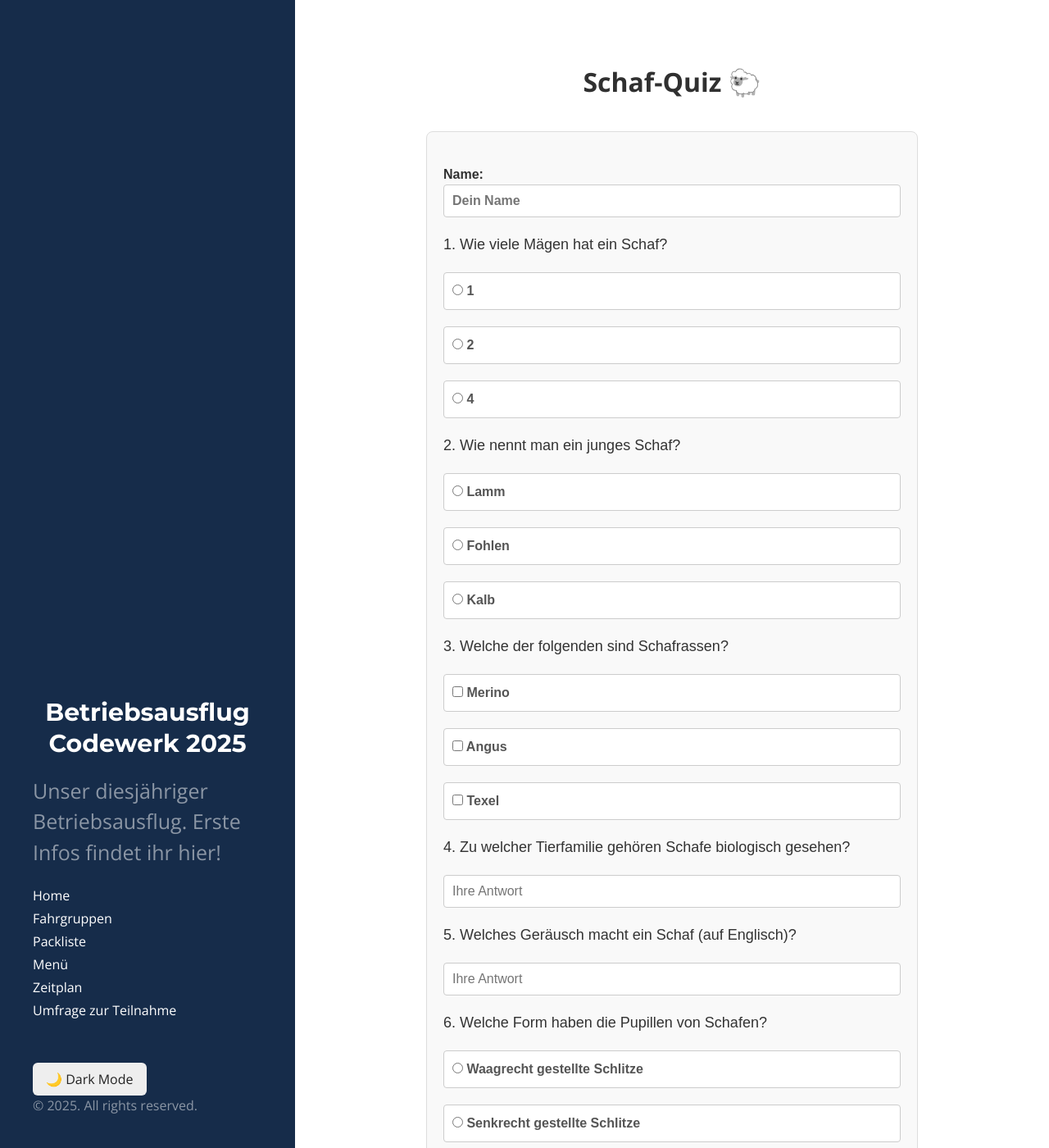
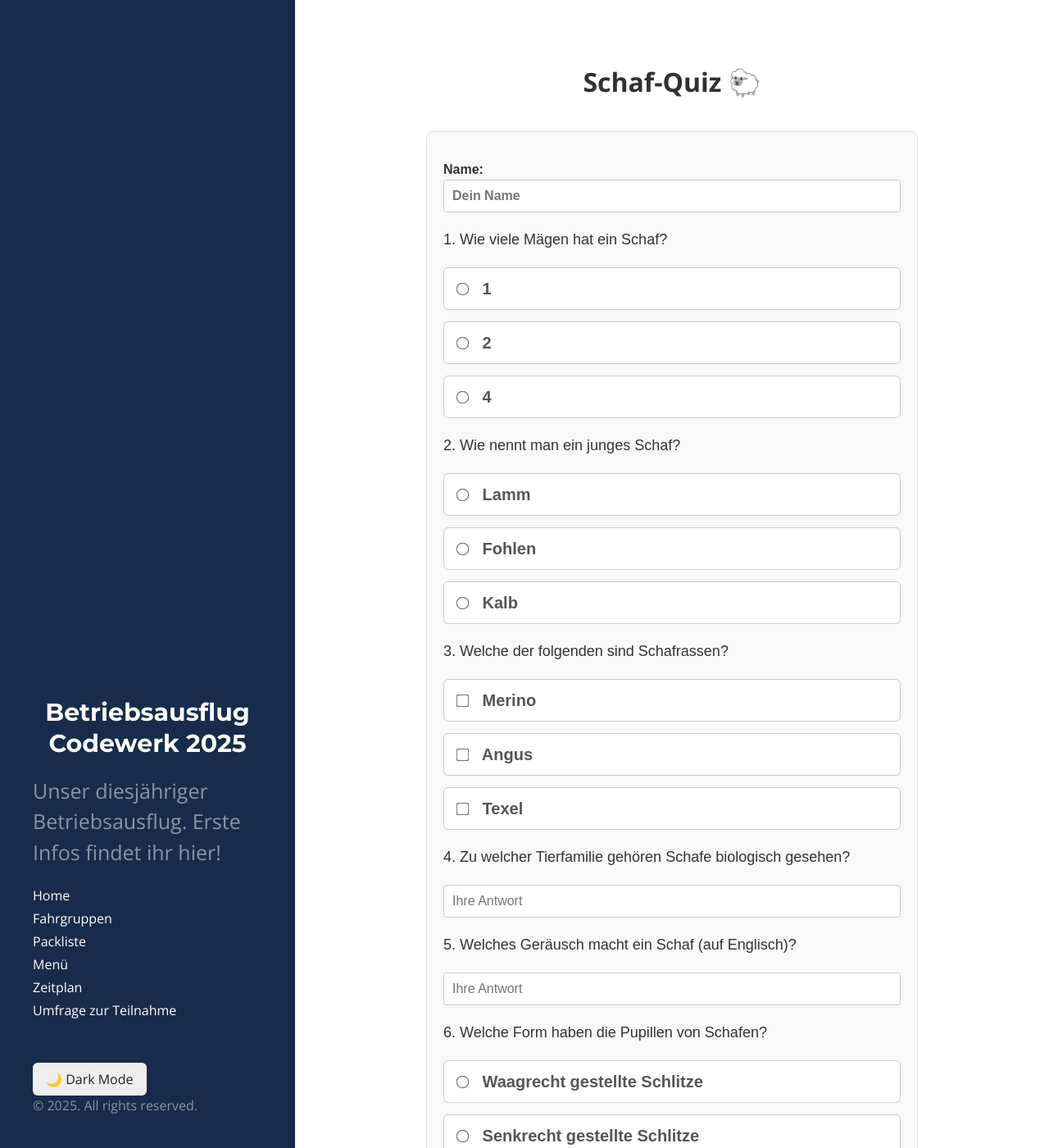
Before and after one commit to voggesbe/Betriebsausflug, a Jekyll site: the page built from pages/quiz.md, in a window 1280 px wide and 1400 px high. Shown: the whole window at 82% size. Built offline with Jekyll 4.4.1, drawn with Linux system fonts in a browser that asks for light colours; nearby versions of some CDN libraries.

Commit message:
style: update quiz style

```diff
--- a/_sass/_sheep_quiz.scss
+++ b/_sass/_sheep_quiz.scss
@@ -10,7 +10,7 @@
 
 #quiz-container label {
     display: block;
-    margin: 1rem 0 0.3rem;
+    margin: 0.7rem 0 0.3rem;
     font-weight: bold;
     color: #555;
 }
@@ -22,18 +22,31 @@
 }
 
 .answers label {
-    display: block;
-    padding: 0.5rem;
+    display: flex; /* align icon and text nicely */
+    align-items: center;
+    padding: 0.6rem 0.8rem;
     border: 1px solid #ccc;
-    border-radius: 4px;
+    border-radius: 6px;
     cursor: pointer;
     margin-bottom: 0.5rem;
     background: white;
-    transition: background-color 0.3s ease;
+    transition:
+        background-color 0.3s ease,
+        border-color 0.3s ease;
+    font-size: 1rem;
+    line-height: 1.3;
 }
 
 .answers label:hover {
     background-color: #e6f2e6;
+    border-color: #28a745;
+}
+
+.answers input[type="radio"],
+.answers input[type="checkbox"] {
+    margin-right: 0.6rem;
+    transform: scale(1.2); /* bigger checkbox/radio */
+    cursor: pointer;
 }
 
 #submit {
@@ -60,11 +73,11 @@
 }
 
 .feedback-box {
-    background-color: #f1f9f1; // slightly lighter than quiz container
+    background-color: #f1f9f1; /* slightly lighter than quiz container */
     border: 1px solid #cde6cd;
-    border-radius: 6px;
-    padding: 0.7rem 1rem;
-    margin: 0.5rem 0;
+    border-radius: 8px;
+    padding: 0.8rem 1rem;
+    margin: 0.7rem 0;
     font-size: 1rem;
     color: #333;
 }
@@ -72,9 +85,65 @@
 .feedback-box h4 {
     margin: 0 0 0.3rem 0;
     font-weight: bold;
-    color: #28a745; // title color for correct
+    color: #28a745; /* title color for question */
+    font-size: 1.05rem;
 }
 
 .feedback-box p {
     margin: 0.3rem 0;
+    font-size: 1rem;
 }
+
+/* Colored icons for answers in feedback */
+.feedback-box span {
+    display: inline-block;
+    margin-right: 0.5rem;
+    font-weight: bold;
+}
+
+/* Specific colors for feedback icons */
+.feedback-box span:contains("✅") {
+    color: green;
+}
+.feedback-box span:contains("❌") {
+    color: red;
+}
+.feedback-box span:contains("⚠️") {
+    color: orange;
+}
+
+/* Rating box at the end */
+#result > div {
+    margin-top: 1rem;
+    padding: 1rem;
+    border-radius: 12px;
+    font-weight: bold;
+    font-size: 1rem;
+}
+
+/* Answer highlights after submission */
+.answers label.correct {
+    background-color: #d4edda; /* light green */
+    border-color: #28a745;
+    color: #155724;
+}
+
+.answers label.wrong {
+    background-color: #f8d7da; /* light red */
+    border-color: #dc3545;
+    color: #721c24;
+}
+
+.answers label.missed {
+    background-color: #fff3cd; /* light yellow/orange */
+    border-color: #ffc107;
+    color: #856404;
+}
+
+/* Keep hover subtle after submission */
+.answers label.correct:hover,
+.answers label.wrong:hover,
+.answers label.missed:hover {
+    background-color: inherit;
+    cursor: default;
+}
--- a/assets/js/sheep_quiz.js
+++ b/assets/js/sheep_quiz.js
@@ -228,13 +228,12 @@ document.getElementById("submit").addEventListener("click", () => {
     });
 
     // --- Show feedback ---
-    // --- Show feedback ---
     const resultDiv = document.getElementById("result");
     resultDiv.innerHTML = "";
 
     quizQuestions.forEach((q, i) => {
         const userAnswer = answers[`q${i}`];
-        const questionScore = answers[`score_q${i}`];
+        const questionScore = parseFloat(answers[`score_q${i}`]);
         const qNumber = i + 1;
 
         const fbBox = document.createElement("div");
@@ -244,54 +243,77 @@ document.getElementById("submit").addEventListener("click", () => {
         fbTitle.textContent = `${qNumber}. ${q.question}`;
         fbBox.appendChild(fbTitle);
 
+        const showCorrectAnswers = () => {
+            const p = document.createElement("p");
+            const correctArray = Array.isArray(q.correct) ? q.correct : [q.correct];
+            p.textContent = `Richtige Antwort(en): ${correctArray.join(", ")} (Punkte: ${questionScore})`;
+            p.style.color = "#ff6600";
+            p.style.fontSize = "inherit";
+            fbBox.appendChild(p);
+        };
+
         if (q.type === "single") {
             const inputs = document.querySelectorAll(`input[name="q${i}"]`);
             inputs.forEach(input => input.disabled = true);
+
             inputs.forEach(input => {
                 const label = input.parentElement;
+
+                // Add icons as before
                 if (input.value === q.correct) {
+                    label.innerHTML = `✅ ${label.textContent}`;
                     label.style.color = "green";
                     label.style.fontWeight = "bold";
-                    label.innerHTML = `✅ ${label.textContent}`;
                 } else if (input.checked && input.value !== q.correct) {
+                    label.innerHTML = `❌ ${label.textContent}`;
                     label.style.color = "red";
                     label.style.fontWeight = "bold";
-                    label.innerHTML = `❌ ${label.textContent}`;
                 }
+
+                // <-- Add the class highlighting here
+                if (input.value === q.correct) {
+                    label.classList.add("correct");
+                } else if (input.checked && input.value !== q.correct) {
+                    label.classList.add("wrong");
+                }
+                // End of class highlighting
             });
 
-            // Always show correct answer
-            const p = document.createElement("p");
-            p.textContent = `Richtige Antwort: ${q.correct} (Punkte: ${questionScore})`;
-            p.style.color = "#ff6600";
-            p.style.fontSize = "inherit";
-            fbBox.appendChild(p);
+            if (userAnswer !== q.correct) showCorrectAnswers();
+
 
         } else if (q.type === "multiple") {
             const inputs = document.querySelectorAll(`input[name="q${i}"]`);
             inputs.forEach(input => input.disabled = true);
             const correctSet = new Set(q.correct);
 
+            let fullyCorrect = true;
+
             inputs.forEach(input => {
                 const label = input.parentElement;
+
                 if (input.checked && correctSet.has(input.value)) {
-                    label.style.color = "green";
                     label.innerHTML = `✅ ${label.textContent}`;
+                    label.classList.add("correct");   // <-- add here
                 } else if (!input.checked && correctSet.has(input.value)) {
-                    label.style.color = "orange";
-                    label.innerHTML = `⚠️ ${label.textContent}`; // missed
+                    label.innerHTML = `⚠️ ${label.textContent}`;
+                    label.classList.add("missed");    // <-- add here
+                    fullyCorrect = false;
                 } else if (input.checked && !correctSet.has(input.value)) {
-                    label.style.color = "red";
                     label.innerHTML = `❌ ${label.textContent}`;
+                    label.classList.add("wrong");     // <-- add here
+                    fullyCorrect = false;
                 }
             });
 
-            // Always show correct answers
-            const p = document.createElement("p");
-            p.textContent = `Richtige Antwort(en): ${q.correct.join(", ")} (Punkte: ${questionScore})`;
-            p.style.color = "#ff6600";
-            p.style.fontSize = "inherit";
-            fbBox.appendChild(p);
+            // Only show full correct answers if not fully correct
+            if (!fullyCorrect) {
+                const p = document.createElement("p");
+                p.textContent = `Richtige Antwort(en): ${q.correct.join(", ")} (Punkte: ${questionScore})`;
+                p.style.color = "#ff6600";
+                p.style.fontSize = "inherit";
+                fbBox.appendChild(p);
+            }
 
         } else if (q.type === "text") {
             const input = document.querySelector(`input[name="q${i}"]`);
@@ -308,29 +330,25 @@ document.getElementById("submit").addEventListener("click", () => {
 
             input.style.display = "none";
 
+            let fullyCorrect = rightAnswers.length === correctArray.length && wrongAnswers.length === 0;
+
             const responseDiv = document.createElement("div");
             responseDiv.style.fontSize = "inherit";
 
             const userFeedback = rightAnswers.map(ans => {
                 const original = correctArray.find(c => c.toLowerCase() === ans);
                 return `<span style="color:green; font-weight:bold;">✅ ${original}</span>`;
-            }).concat(wrongAnswers.map(ans => {
-                return `<span style="color:red; font-weight:bold;">❌ ${ans}</span>`;
-            })).join(", ");
+            }).concat(wrongAnswers.map(ans => `<span style="color:red; font-weight:bold;">❌ ${ans}</span>`)).join(", ");
 
             responseDiv.innerHTML = userFeedback;
             fbBox.appendChild(responseDiv);
 
-            // Always show full correct answers
-            const p = document.createElement("p");
-            p.textContent = `Richtige Antwort(en): ${correctArray.join(", ")} (Punkte: ${questionScore})`;
-            p.style.color = "#ff6600";
-            p.style.fontSize = "inherit";
-            fbBox.appendChild(p);
+            if (!fullyCorrect) showCorrectAnswers();
         }
 
         resultDiv.appendChild(fbBox);
     });
+
 
     // Gesamtpunktzahl und Bewertungstext anzeigen
     const totalH3 = document.createElement("h3");
```
Also changed, not shown: pages/Packliste.md (+1 -0 lines).
